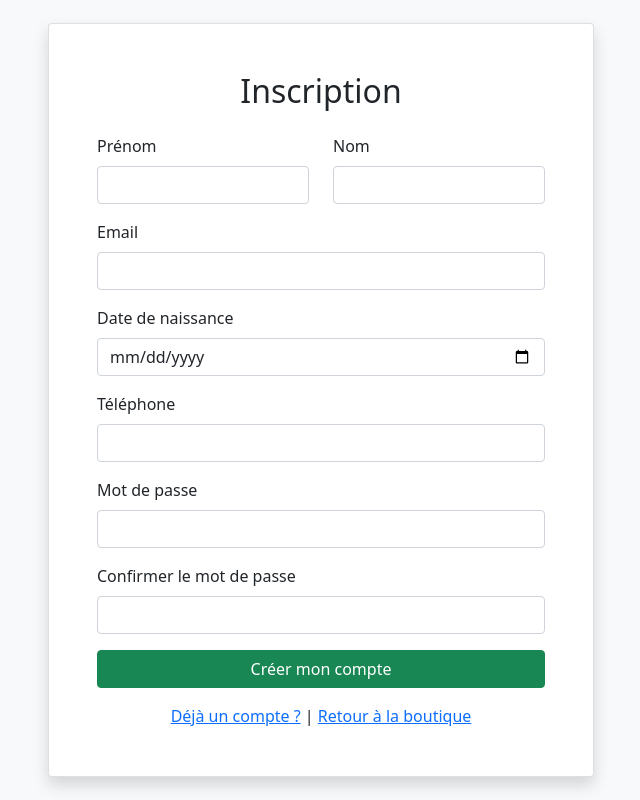
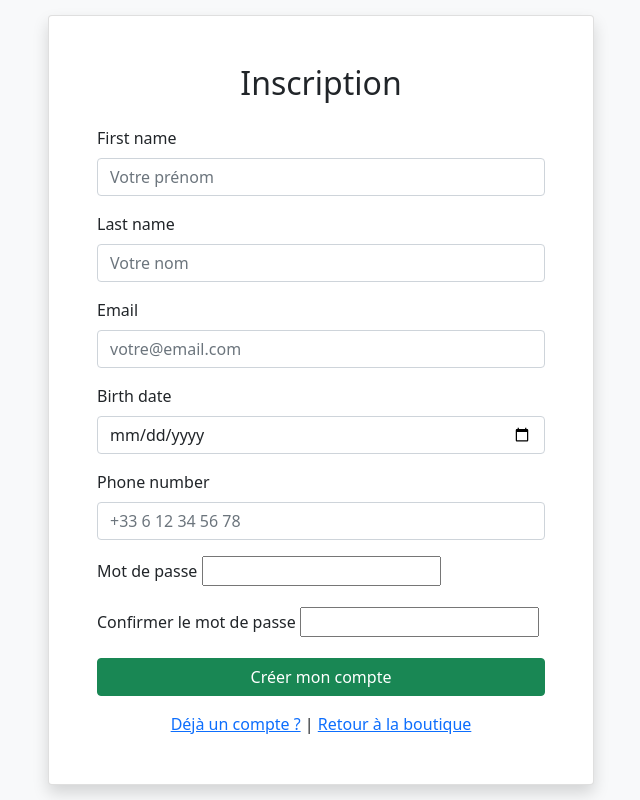
Before and after one commit to STK19911/com-clean, a Django app: page /register/ in a window 1280 px wide. Shown: the whole page, without its empty margins (319-959 px from the left). Run offline with Django 5.2, Linux system fonts and the light colour scheme; data comes from the database, SQL or seed files in the repository; both versions use the stored data as it was after the commit; data that the repository does not hold is empty.

Commit message:
correction de bugs

```diff
--- a/shop/urls.py
+++ b/shop/urls.py
@@ -38,9 +38,12 @@ urlpatterns = [
     path('logout/', views.logout_view, name='logout'),
     path('register/', views.register_view, name='register'),
     path('profile/', views.profile_view, name='profile'),
-    path('confirm-email/<uuid:token>/', views.confirm_email_view, name='confirm_email'),
-    path('admin/confirm-email/<int:user_id>/', views.admin_confirm_email, name='admin_confirm_email'),
-    path('resend-confirmation/', views.resend_confirmation_email, name='resend_confirmation'),
+
+    # ▼▼▼ LIGNES DE CONFIRMATION SUPPRIMÉES (CORRECTION) ▼▼▼
+    # path('confirm-email/<uuid:token>/', views.confirm_email_view, name='confirm_email'),
+    # path('admin/confirm-email/<int:user_id>/', views.admin_confirm_email, name='admin_confirm_email'),
+    # path('resend-confirmation/', views.resend_confirmation_email, name='resend_confirmation'),
+    # ▲▲▲ FIN SUPPRESSION ▲▲▲
 ]
 
 # ── AJOUT DES URLS VENDEUR ───────
--- a/shop/views.py
+++ b/shop/views.py
@@ -1,3 +1,5 @@
+# Fichier : shop/views.py (Intégralement corrigé)
+
 from datetime import timezone
 from django.contrib.auth import login, authenticate, logout
 from django.contrib.auth.forms import AuthenticationForm
@@ -8,12 +10,14 @@ from django.contrib.auth.decorators import login_required
 from django.contrib.auth.models import User
 from django.views.decorators.http import require_POST
 from django.http import JsonResponse
+from django.db import IntegrityError
 from .forms import CartAddProductForm, CouponApplyForm, OrderCreateForm, CustomUserCreationForm, ProductReviewForm
 from .models import Category, Coupon, Product, Cart, CartItem, Order, OrderItem, UserProfile, Favorite, ProductReview
-from .email_service import send_confirmation_email, send_welcome_email
+# Imports d'email supprimés
 import uuid
 from django.views.decorators.csrf import csrf_protect
 from django.utils.decorators import method_decorator
+from decimal import Decimal
 
 
 
@@ -91,7 +95,7 @@ def _get_cart(request):
 
 def cart_detail(request):
     cart = _get_cart_with_discount(request)
-    coupon_form = CouponApplyForm()  # ✅ AJOUTEZ CE FORMULAIRE
+    coupon_form = CouponApplyForm()
 
     # VÉRIFIER LA DISPONIBILITÉ DES ARTICLES
     for item in cart.items.all():
@@ -103,7 +107,7 @@ def cart_detail(request):
 
     return render(request, 'shop/cart/detail.html', {
         'cart': cart,
-        'coupon_form': coupon_form  # ✅ AJOUTEZ LE FORMULAIRE AU CONTEXTE
+        'coupon_form': coupon_form
     })
 
 @csrf_protect
@@ -187,14 +191,12 @@ def order_create(request):
                 try:
                     coupon = Coupon.objects.get(id=coupon_id)
                     order.coupon = coupon
-                    order.discount_amount = cart.discount_amount
+                    order.discount = cart.discount_amount
 
-                    # Marquer le coupon comme utilisé
-                    coupon.mark_as_used()
+                    # coupon.mark_as_used() # Assurez-vous que cette méthode existe
                 except Coupon.DoesNotExist:
                     pass
 
-            order.shipping_cost = cart.shipping_cost
             order.save()
 
             try:
@@ -225,7 +227,7 @@ def order_create(request):
 
             except Exception as e:
                 order.delete()
-                messages.error(request, "Une erreur est survenue lors de la commande.")
+                messages.error(request, f"Une erreur est survenue lors de la commande : {e}")
                 return redirect('shop:cart_detail')
 
     else:
@@ -405,24 +407,6 @@ def apply_automatic_moderation(review, user):
     review.approved = False
     return review
 
-# ✅ NOUVELLE VUE POUR SIGNALER UN AVIS
-@login_required
-@require_POST
-def report_review(request, review_id):
-    """Permet aux utilisateurs de signaler un avis inapproprié"""
-    review = get_object_or_404(ProductReview, id=review_id)
-
-    # Empêcher de signaler son propre avis
-    if review.user == request.user:
-        messages.error(request, "Vous ne pouvez pas signaler votre propre avis.")
-        return redirect('shop:product_detail', id=review.product.id, slug=review.product.slug)
-
-    reason = request.POST.get('reason', '')
-    review.mark_as_reported(reason)
-
-    messages.success(request, "L'avis a été signalé à notre équipe de modération. Merci !")
-    return redirect('shop:product_detail', id=review.product.id, slug=review.product.slug)
-
 @login_required
 def delete_review(request, review_id):
     """Supprimer un avis"""
@@ -434,6 +418,10 @@ def delete_review(request, review_id):
     return redirect('shop:product_detail', id=product.id, slug=product.slug)
 
 # Vues Authentification
+
+# =========================================================================
+# ▼▼▼ VUE LOGIN_VIEW MODIFIÉE ▼▼▼
+# =========================================================================
 def login_view(request):
     if request.user.is_authenticated:
         messages.info(request, 'Vous êtes déjà connecté.')
@@ -441,30 +429,30 @@ def login_view(request):
 
     if request.method == 'POST':
         # Utiliser l'email pour l'authentification
-        email = request.POST.get('username')
+        email = request.POST.get('username') # Le template login.html utilise name="username"
         password = request.POST.get('password')
+
+        if not email or not password:
+            messages.error(request, 'Veuillez fournir un email et un mot de passe.')
+            return render(request, 'shop/auth/login.html')
 
         # Trouver l'utilisateur par email
         try:
-            user = User.objects.get(email=email)
-            # Authentifier avec le username
-            user = authenticate(username=user.username, password=password)
+            user_by_email = User.objects.get(email=email)
+            # Authentifier avec le username (qui est l'email dans notre cas)
+            user = authenticate(request, username=user_by_email.username, password=password)
 
             if user is not None:
-                if hasattr(user, 'profile') and user.profile.email_confirmed:
-                    login(request, user)
+                # ▼▼▼ MODIFICATION : Connexion directe sans vérifier email_confirmed ▼▼▼
+                login(request, user)
 
-                    # TRANSFERT DU PANIER SESSION VERS UTILISATEUR
-                    _transfer_session_cart_to_user(request, user)
+                # TRANSFERT DU PANIER SESSION VERS UTILISATEUR
+                _transfer_session_cart_to_user(request, user)
 
-                    messages.success(request, f'Bienvenue {user.first_name} !')
-                    next_page = request.GET.get('next', 'shop:product_list')
-                    return redirect(next_page)
-                else:
-                    messages.error(request,
-                        'Votre compte n\'est pas encore confirmé. '
-                        'Veuillez vérifier votre email et cliquer sur le lien de confirmation.'
-                    )
+                messages.success(request, f'Bienvenue {user.first_name} !')
+                next_page = request.GET.get('next', 'shop:product_list')
+                return redirect(next_page)
+                # ▲▲▲ FIN MODIFICATION ▲▲▲
             else:
                 messages.error(request, 'Email ou mot de passe incorrect.')
 
@@ -472,6 +460,9 @@ def login_view(request):
             messages.error(request, 'Aucun compte trouvé avec cet email.')
 
     return render(request, 'shop/auth/login.html')
+# =========================================================================
+# ▲▲▲ FIN MODIFICATION LOGIN_VIEW ▲▲▲
+# =========================================================================
 
 def _transfer_session_cart_to_user(request, user):
     """Transfère le panier de session vers l'utilisateur connecté"""
@@ -498,7 +489,8 @@ def _transfer_session_cart_to_user(request, user):
 
             # Supprimer l'ancien panier de session
             session_cart.delete()
-            del request.session['cart_id']
+            if 'cart_id' in request.session:
+                 del request.session['cart_id']
 
     except Exception as e:
         # En cas d'erreur, on ignore simplement le transfert
@@ -516,6 +508,10 @@ def logout_view(request):
 
     return redirect('shop:product_list')
 
+
+# =========================================================================
+# ▼▼▼ VUE REGISTER_VIEW MODIFIÉE ▼▼▼
+# =========================================================================
 def register_view(request):
     if request.user.is_authenticated:
         messages.info(request, 'Vous êtes déjà connecté.')
@@ -523,78 +519,73 @@ def register_view(request):
 
     if request.method == 'POST':
         form = CustomUserCreationForm(request.POST)
+
         if form.is_valid():
-            user = form.save()
+            # Récupérer les données validées du formulaire
+            email = form.cleaned_data['email']
+            first_name = form.cleaned_data['first_name']
+            last_name = form.cleaned_data['last_name']
+            password = form.cleaned_data['password1']
+            birth_date = form.cleaned_data['birth_date']
+            phone_number = form.cleaned_data['phone_number']
 
-            # Envoyer l'email de confirmation
-            send_confirmation_email(user)
+            try:
+                # --- ÉTAPE 1: Créer l'objet User ---
+                new_user = User.objects.create_user(
+                    username=email, # Utiliser l'email comme nom d'utilisateur
+                    email=email,
+                    password=password,
+                    first_name=first_name,
+                    last_name=last_name
+                )
 
-            messages.success(request,
-                f'Compte créé avec succès pour {user.first_name} {user.last_name} ! '
-                f'Un email de confirmation a été envoyé à {user.email}. '
-                f'Veuillez vérifier votre boîte mail et cliquer sur le lien de confirmation.'
-            )
-            return redirect('shop:login')
+                # ▼▼▼ MODIFICATION : Activer l'utilisateur immédiatement ▼▼▼
+                new_user.is_active = True
+                new_user.save()
+
+                # --- ÉTAPE 2: Créer l'objet UserProfile ---
+                UserProfile.objects.create(
+                    user=new_user,
+                    birth_date=birth_date,
+                    phone_number=phone_number
+                    # email_confirmed est True par défaut (modèle)
+                )
+
+                # --- ÉTAPE 3: Envoi d'email SUPPRIMÉ ---
+
+                messages.success(request,
+                    f'Compte créé avec succès pour {first_name} ! Bienvenue.'
+                )
+
+                # ▼▼▼ MODIFICATION : Connecter l'utilisateur directement ▼▼▼
+                login(request, new_user)
+                return redirect('shop:product_list') # Rediriger vers la boutique
+
+            except IntegrityError:
+                # Gère le cas où l'email (en tant que username) est déjà pris
+                form.add_error('email', 'Cet email est déjà utilisé.')
+                messages.error(request, 'Veuillez corriger les erreurs ci-dessous.')
+
+            except Exception as e:
+                # Gérer d'autres erreurs potentielles
+                messages.error(request, f'Une erreur est survenue : {e}')
+
         else:
+            # Le formulaire n'est pas valide
             messages.error(request, 'Veuillez corriger les erreurs ci-dessous.')
+
     else:
+        # Si c'est une requête GET, afficher le formulaire vide
         form = CustomUserCreationForm()
 
     return render(request, 'shop/auth/register.html', {'form': form})
+# =========================================================================
+# ▲▲▲ FIN MODIFICATION REGISTER_VIEW ▲▲▲
+# =========================================================================
 
-def confirm_email_view(request, token):
-    """Vue pour confirmer l'email"""
-    try:
-        # CORRECTION : Le token est déjà un objet UUID, pas besoin de conversion
-        profile = get_object_or_404(UserProfile, confirmation_token=token)
 
-        if not profile.email_confirmed:
-            profile.email_confirmed = True
-            profile.save()
+# VUES DE CONFIRMATION SUPPRIMÉES (confirm_email_view, resend_confirmation_email, admin_confirm_email)
 
-            # Envoyer l'email de bienvenue
-            send_welcome_email(profile.user)
-
-            messages.success(request,
-                'Votre email a été confirmé avec succès ! '
-                'Vous pouvez maintenant vous connecter.'
-            )
-        else:
-            messages.info(request, 'Votre email est déjà confirmé.')
-
-    except UserProfile.DoesNotExist:
-        messages.error(request, 'Lien de confirmation invalide ou expiré.')
-    except Exception as e:
-        # Log l'erreur pour le débogage
-        import logging
-        logger = logging.getLogger(__name__)
-        logger.error(f"Erreur lors de la confirmation d'email: {e}")
-        messages.error(request, 'Une erreur est survenue lors de la confirmation.')
-
-    return redirect('shop:login')
-
-@login_required
-def resend_confirmation_email(request):
-    """Renvoyer l'email de confirmation"""
-    if not hasattr(request.user, 'profile'):
-        messages.error(request, 'Profil utilisateur non trouvé.')
-        return redirect('shop:profile')
-
-    if request.user.profile.email_confirmed:
-        messages.info(request, 'Votre email est déjà confirmé.')
-        return redirect('shop:profile')
-
-    # Régénérer le token
-    request.user.profile.confirmation_token = uuid.uuid4()
-    request.user.profile.save()
-
-    send_confirmation_email(request.user)
-
-    messages.success(request,
-        'Un nouvel email de confirmation a été envoyé. '
-        'Veuillez vérifier votre boîte mail.'
-    )
-    return redirect('shop:profile')
 
 @login_required
 def profile_view(request):
@@ -612,23 +603,6 @@ def profile_view(request):
         'favorites_count': favorites_count,
         'reviews_count': reviews_count
     })
-
-@login_required
-def admin_confirm_email(request, user_id):
-    """Vue pour permettre aux administrateurs de confirmer manuellement les emails"""
-    if not request.user.is_superuser:
-        messages.error(request, "Vous n'avez pas la permission d'effectuer cette action.")
-        return redirect('shop:product_list')
-
-    user = get_object_or_404(User, id=user_id)
-    if hasattr(user, 'profile'):
-        user.profile.email_confirmed = True
-        user.profile.save()
-        messages.success(request, f"Le compte de {user.email} a été confirmé manuellement.")
-    else:
-        messages.error(request, "Profil utilisateur non trouvé.")
-
-    return redirect('admin:shop_userprofile_changelist')
 
 @login_required
 @require_POST
@@ -674,7 +648,6 @@ def apply_coupon(request):
                 request.session['coupon_id'] = coupon.id
                 request.session['coupon_code'] = coupon.code
 
-                # ✅ CORRECTION : Convertir en Decimal avant stockage
                 if coupon.discount_type == 'free_shipping':
                     discount_amount = Decimal('0')
                     discount_message = "🎉 Livraison gratuite appliquée !"
@@ -682,8 +655,8 @@ def apply_coupon(request):
                     discount_amount = coupon.calculate_discount(cart.get_total_price())
                     discount_message = f"🎉 Réduction de {discount_amount} € appliquée !"
 
-                # ✅ CORRECTION : Stocker comme string pour éviter les problèmes de sérialisation
-                request.session['discount_amount'] = str(float(discount_amount))
+                # Stocker comme string pour éviter les problèmes de sérialisation JSON
+                request.session['discount_amount'] = str(discount_amount)
                 request.session['coupon_type'] = coupon.discount_type
 
                 messages.success(request, f"{discount_message} Code: {coupon.code}")
@@ -712,36 +685,21 @@ def clear_coupon_session(request):
     for key in session_keys:
         if key in request.session:
             del request.session[key]
-    if 'coupon_id' in request.session:
-        del request.session['coupon_id']
-    if 'coupon_code' in request.session:
-        del request.session['coupon_code']
-    if 'discount_amount' in request.session:
-        del request.session['discount_amount']
-    if 'coupon_type' in request.session:
-        del request.session['coupon_type']
 
-from decimal import Decimal
 
 def _get_cart_with_discount(request):
     """Récupère le panier avec les informations de réduction"""
     cart = _get_cart(request)
 
-    # ✅ CORRECTION : Convertir les float en Decimal
-    discount_amount = request.session.get('discount_amount', 0)
-    # Convertir float en Decimal si nécessaire
-    if isinstance(discount_amount, float):
-        discount_amount = Decimal(str(discount_amount))
-    else:
-        discount_amount = Decimal(discount_amount)
+    # Convertir le montant de la session (string) en Decimal
+    discount_amount = Decimal(request.session.get('discount_amount', '0.00'))
 
     # Ajouter les informations de réduction au contexte du panier
     cart.coupon_code = request.session.get('coupon_code', None)
     cart.discount_amount = discount_amount
     cart.coupon_type = request.session.get('coupon_type', None)
 
-    # ✅ CORRECTION : Utiliser Decimal pour tous les calculs
-    total_price = Decimal(str(cart.get_total_price())) if cart.get_total_price() else Decimal('0')
+    total_price = cart.get_total_price()
 
     # Calculer le total après réduction
     cart.total_after_discount = max(total_price - discount_amount, Decimal('0'))
--- a/templates/shop/auth/register.html
+++ b/templates/shop/auth/register.html
@@ -14,49 +14,66 @@
 
                         {% if messages %}
                             {% for message in messages %}
-                                <div class="alert alert-{{ message.tags }}">
+                                <div class="alert alert-{{ message.tags }} alert-dismissible fade show" role="alert">
                                     {{ message }}
+                                    <button type="button" class="btn-close" data-bs-dismiss="alert" aria-label="Close"></button>
                                 </div>
                             {% endfor %}
                         {% endif %}
 
+                        {% if form.non_field_errors %}
+                            <div class="alert alert-danger">
+                                {% for error in form.non_field_errors %}
+                                    <p>{{ error }}</p>
+                                {% endfor %}
+                            </div>
+                        {% endif %}
+
                         <form method="post">
-                            {% csrf_token %}  <!-- AJOUTEZ CETTE LIGNE -->
+                            {% csrf_token %}
 
-                            <div class="row">
-                                <div class="col-md-6 mb-3">
-                                    <label class="form-label">Prénom</label>
-                                    <input type="text" name="first_name" class="form-control" required>
-                                </div>
-                                <div class="col-md-6 mb-3">
-                                    <label class="form-label">Nom</label>
-                                    <input type="text" name="last_name" class="form-control" required>
-                                </div>
+                            {{ form.username.as_hidden }}
+
+                            <div class="mb-3">
+                                <label class="form-label">{{ form.first_name.label }}</label>
+                                {{ form.first_name }}
+                                {% if form.first_name.errors %}<small class="text-danger">{{ form.first_name.errors.as_text }}</small>{% endif %}
                             </div>
 
                             <div class="mb-3">
-                                <label class="form-label">Email</label>
-                                <input type="email" name="email" class="form-control" required>
+                                <label class="form-label">{{ form.last_name.label }}</label>
+                                {{ form.last_name }}
+                                {% if form.last_name.errors %}<small class="text-danger">{{ form.last_name.errors.as_text }}</small>{% endif %}
                             </div>
 
                             <div class="mb-3">
-                                <label class="form-label">Date de naissance</label>
-                                <input type="date" name="birth_date" class="form-control" required>
+                                <label class="form-label">{{ form.email.label }}</label>
+                                {{ form.email }}
+                                {% if form.email.errors %}<small class="text-danger">{{ form.email.errors.as_text }}</small>{% endif %}
                             </div>
 
                             <div class="mb-3">
-                                <label class="form-label">Téléphone</label>
-                                <input type="tel" name="phone_number" class="form-control" required>
+                                <label class="form-label">{{ form.birth_date.label }}</label>
+                                {{ form.birth_date }}
+                                {% if form.birth_date.errors %}<small class="text-danger">{{ form.birth_date.errors.as_text }}</small>{% endif %}
+                            </div>
+
+                            <div class="mb-3">
+                                <label class="form-label">{{ form.phone_number.label }}</label>
+                                {{ form.phone_number }}
+                                {% if form.phone_number.errors %}<small class="text-danger">{{ form.phone_number.errors.as_text }}</small>{% endif %}
                             </div>
 
                             <div class="mb-3">
                                 <label class="form-label">Mot de passe</label>
-                                <input type="password" name="password1" class="form-control" required>
+                                {{ form.password1 }}
+                                {% if form.password1.errors %}<small class="text-danger">{{ form.password1.errors.as_text }}</small>{% endif %}
                             </div>
 
                             <div class="mb-3">
                                 <label class="form-label">Confirmer le mot de passe</label>
-                                <input type="password" name="password2" class="form-control" required>
+                                {{ form.password2 }}
+                                {% if form.password2.errors %}<small class="text-danger">{{ form.password2.errors.as_text }}</small>{% endif %}
                             </div>
 
                             <button type="submit" class="btn btn-success w-100 mb-3">Créer mon compte</button>
@@ -71,5 +88,6 @@
             </div>
         </div>
     </div>
+    <script src="https://cdn.jsdelivr.net/npm/bootstrap@5.1.3/dist/js/bootstrap.bundle.min.js"></script>
 </body>
 </html>
```
Also changed, not shown: shop/admin.py (+9 -13 lines), shop/models.py (+6 -3 lines), db.sqlite3, media/products/JAPANESE_SELVEDGE_BAGGY_DENIM_JET_BLACK.jpg (added), media/vendors/banners/-10.jpg (added), media/vendors/logos/-5.jpg (added).
